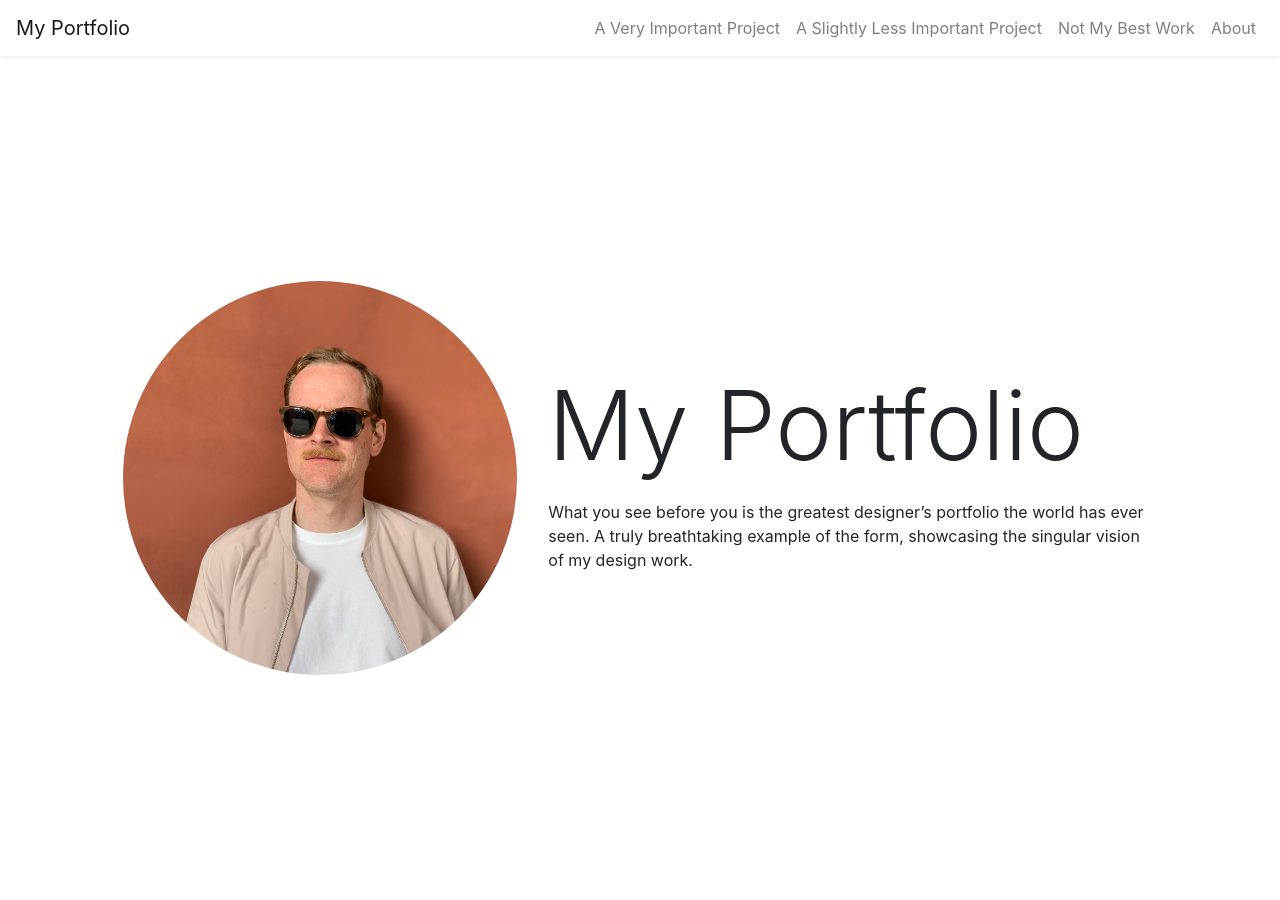
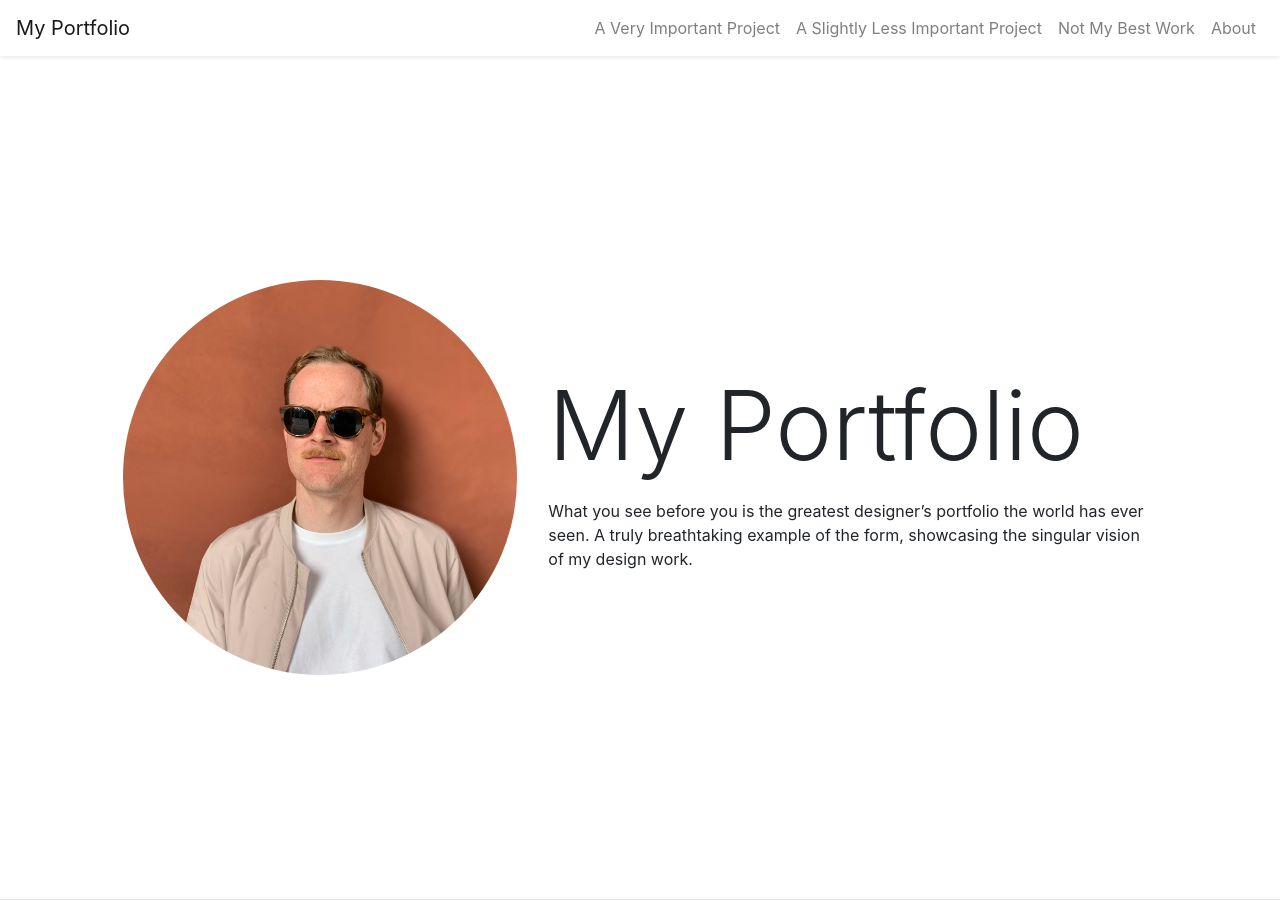
Before and after one commit to fitnycdigitalinitiatives/myPortfolio, a Jekyll site: the page built from index.md, in a window 1280 px wide and 900 px high. Built offline with Jekyll 4.4.1, drawn with Linux system fonts in a browser that asks for light colours.

Commit message:
updated styles

```diff
--- a/assets/style.scss
+++ b/assets/style.scss
@@ -11,9 +11,15 @@ body {
     min-height: calc(100vh - 56px); //Fullscreen minus the height of the navbar
   }
 }
-:target::before {
-  content: "";
-  display: block;
-  height: 56px; /* fixed header height*/
-  margin: -56px 0 0; /* negative fixed header height */
+main > .row:nth-child(odd) {
+  //background-color: rgba(216, 242, 232, 0.25);
 }
+main > .row:nth-child(even) {
+  //background-color: rgba(242, 216, 226, 0.25);
+}
+main > .row {
+  border-bottom: 1px solid #E7E7E7;
+}
+main > .row:last-of-type {
+  border-bottom: none;
+}
```
